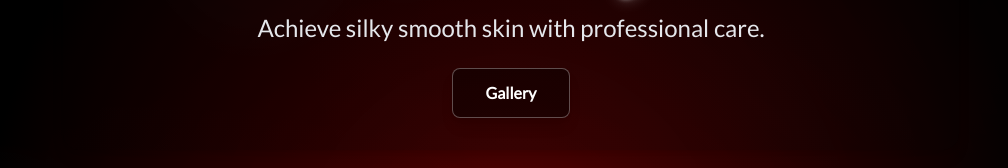
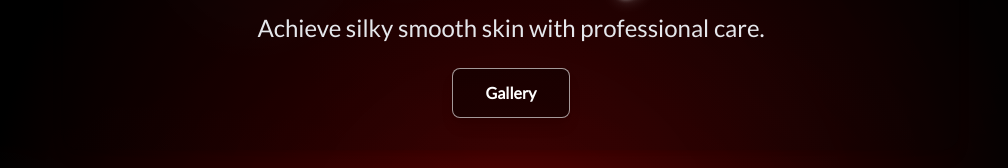
Before and after one commit to WaxedxNancy/policy-prices, a plain HTML site: page index.html in a window 1280 px wide. Shown: the part 136-304 px from the top of the page, without its empty margins (129-1137 px from the left). Drawn offline with nearby package versions, Linux system fonts and the light colour scheme.

Commit message:
Update index.html

```diff
--- a/index.html
+++ b/index.html
@@ -111,7 +111,7 @@
         .button-glow-white {
             box-shadow: 0 0 15px rgba(255, 255, 255, 0.4), 0 0 25px rgba(255, 255, 255, 0.2);
             transition: all 0.2s ease-in-out; /* Add transition for tap effect */
-            border: 1px solid rgba(255, 255, 255, 0.3); /* Added for visible border */
+            border: 1px solid rgba(255, 255, 255, 0.6); /* Increased opacity for better visibility */
         }
         .button-glow-white:hover {
             box-shadow: 0 0 20px rgba(255, 255, 255, 0.7), 0 0 35px rgba(255, 255, 255, 0.5); /* Enhanced glow on hover */
```
